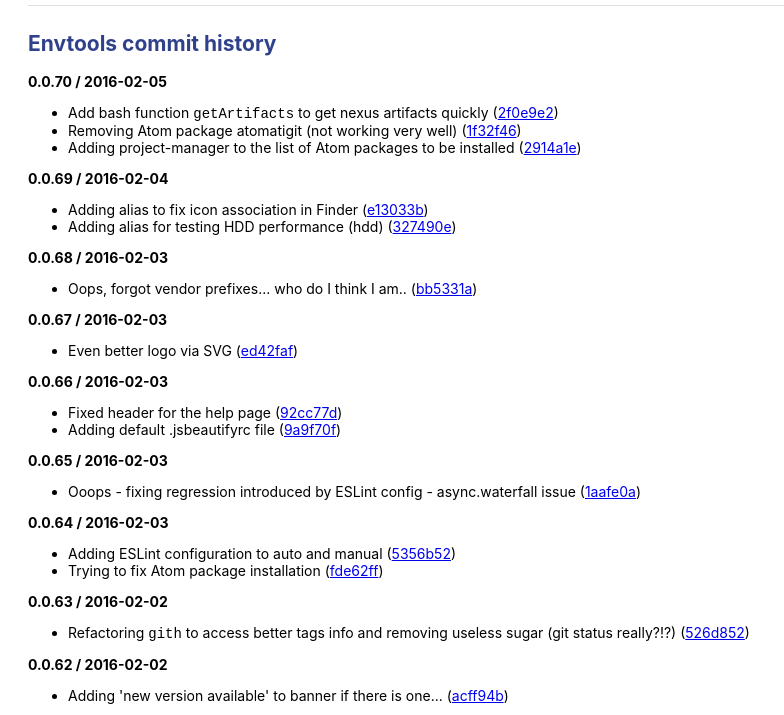
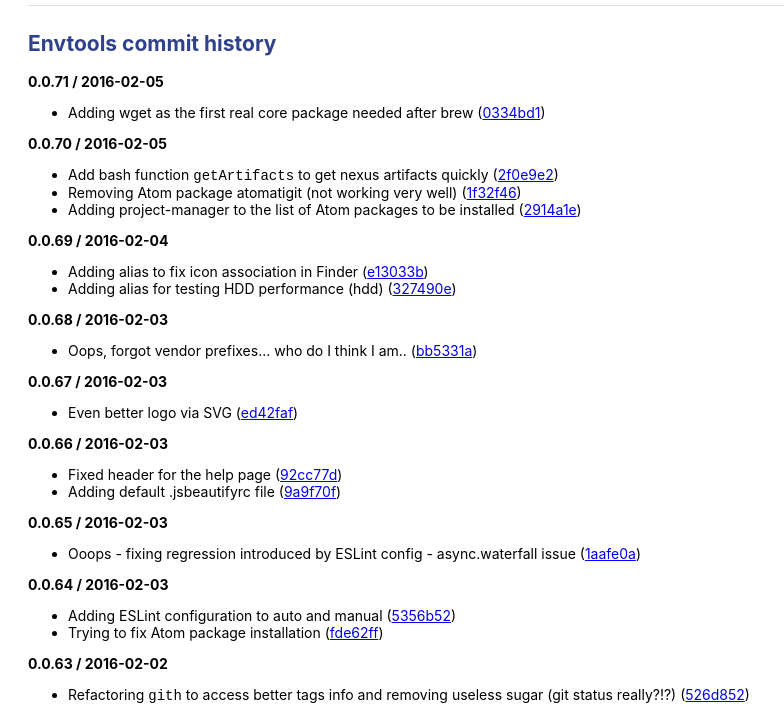
Before and after one commit to aversini/envtools, a website: page envtools-history.html in a window 1280 px wide. Shown: the part 77-792 px from the top of the page, without its empty margins (0-784 px from the left). Drawn offline with Linux system fonts and the light colour scheme.

Commit message:
Updating HISTORY [skip ci]

```diff
--- a/envtools-history.html
+++ b/envtools-history.html
@@ -35,7 +35,11 @@
     </div>
     <div class="history">
       <h2>Envtools commit history</h2>
-      <p><strong>0.0.70 / 2016-02-05</strong></p>
+      <p><strong>0.0.71 / 2016-02-05</strong></p>
+<ul>
+<li>Adding wget as the first real core package needed after brew (<a href="https://github.com/aversini/envtools/commit/0334bd12ce08681b6c097546424277b2fef9d5be">0334bd1</a>)</li>
+</ul>
+<p><strong>0.0.70 / 2016-02-05</strong></p>
 <ul>
 <li>Add bash function <code>getArtifacts</code> to get nexus artifacts quickly (<a href="https://github.com/aversini/envtools/commit/2f0e9e2acc8f3de067bf33b29ba2862aa60d1785">2f0e9e2</a>)</li>
 <li>Removing Atom package atomatigit (not working very well) (<a href="https://github.com/aversini/envtools/commit/1f32f460931667da84ee714617897ba61e1c4eb6">1f32f46</a>)</li>
```
Also changed, not shown: HISTORY.md (+4 -0 lines), envtools-help.html (+1 -1 lines), 1 other file.
